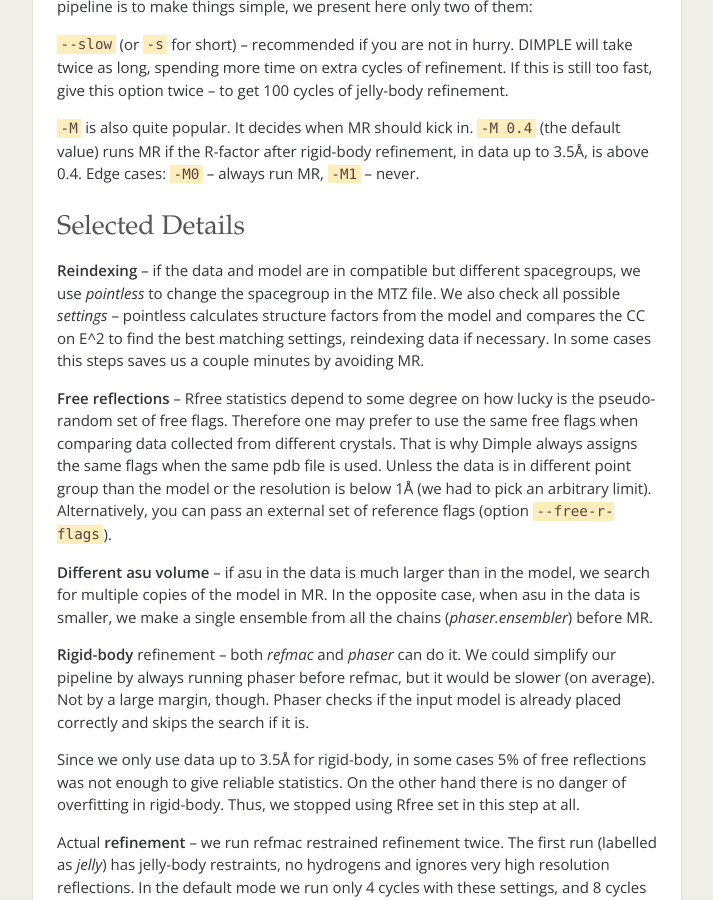
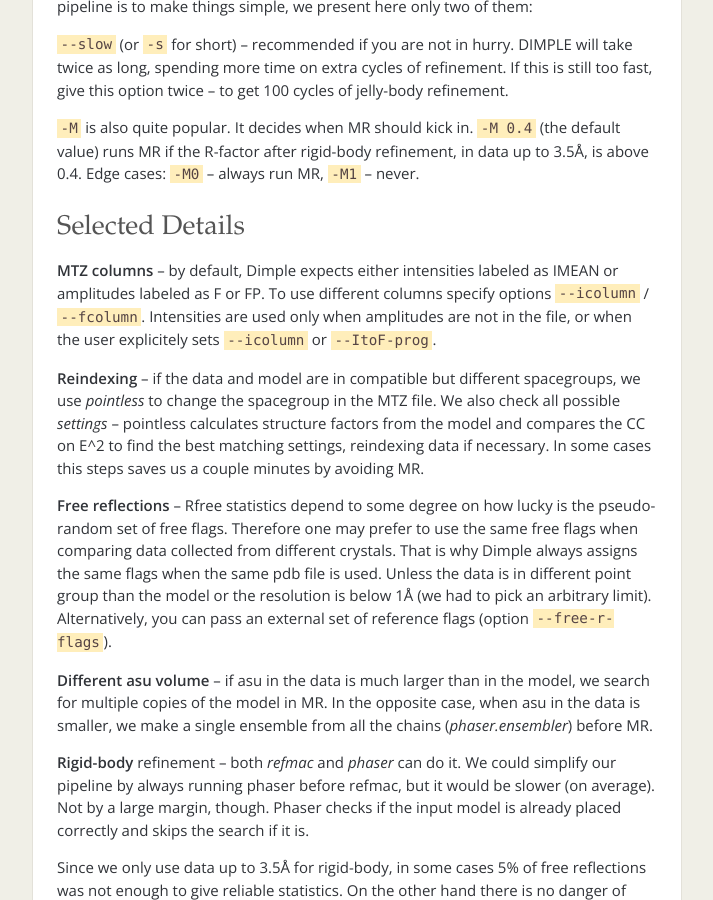
Before and after one commit to ccp4/dimple, a Jekyll site: the page built from index.md, in a window 1280 px wide and 900 px high, scrolled down 1229 px. Shown: the whole window, without its empty margins (283-996 px from the left). Built offline with Jekyll 4.4.1, drawn with Linux system fonts in a browser that asks for light colours.

Commit message:
add info about default mtz column names

```diff
--- a/index.md
+++ b/index.md
@@ -61,6 +61,13 @@
 Edge cases: `-M0` -- always run MR, `-M1` -- never.
 
 ## Selected Details ##
+
+**MTZ columns** --
+by default, Dimple expects either intensities labeled as IMEAN or
+amplitudes labeled as F or FP. To use different columns
+specify options `--icolumn` / `--fcolumn`.
+Intensities are used only when amplitudes are not in the file, or
+when the user explicitely sets `--icolumn` or `--ItoF-prog`.
 
 **Reindexing** --
 if the data and model are in compatible but different spacegroups,
```
